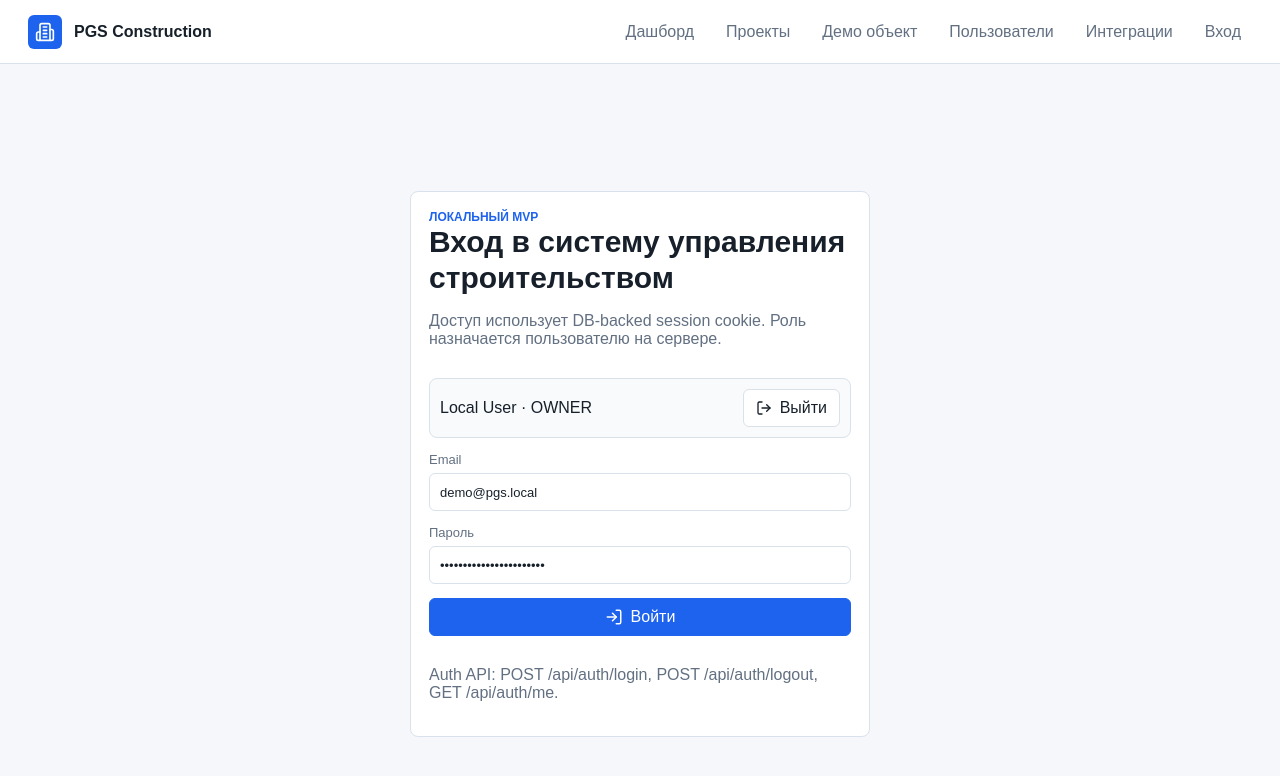
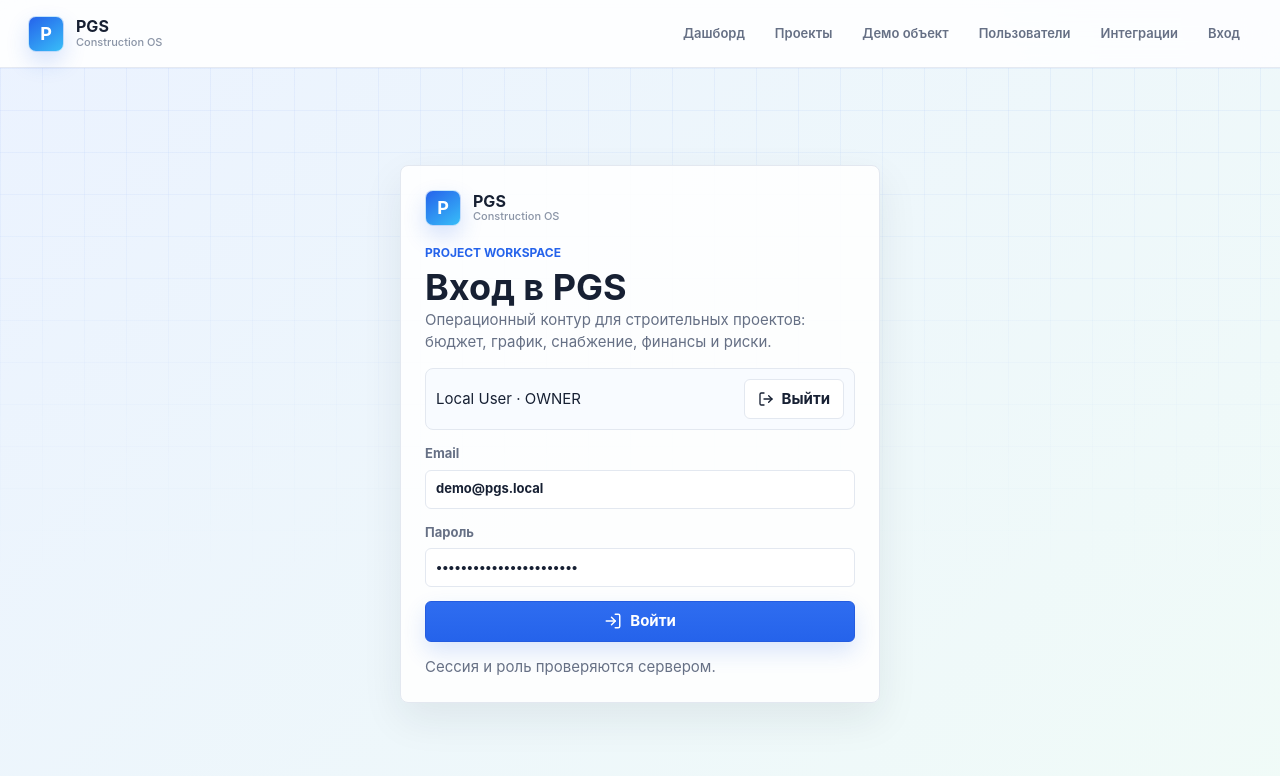
Before and after one commit to Grafnnn/PGS, a Next.js app: page /login in a window 1280 px wide. Shown: the top 776 px of the page. Built offline with nearby package versions, Linux system fonts and the light colour scheme; no server answers.

Commit message:
Redesign app with light SaaS interface (#11)
Redesign app with light SaaS interface

```diff
--- a/src/app/admin/integrations/page.tsx
+++ b/src/app/admin/integrations/page.tsx
@@ -82,7 +82,9 @@ export default async function AdminIntegrationsPage() {
                   <td>
                     <span className={`badge ${connector.mode === "enabled" ? "green" : connector.mode === "read_only" ? "blue" : "gray"}`}>{connector.mode}</span>
                   </td>
-                  <td>{connector.configured ? "configured" : "not configured"}</td>
+                  <td>
+                    <span className={`badge ${connector.configured ? "green" : "gray"}`}>{connector.configured ? "configured" : "not configured"}</span>
+                  </td>
                   <td>{connector.metadata ? Object.entries(connector.metadata).map(([key, value]) => `${key}: ${value}`).join("; ") : "-"}</td>
                   <td>{connector.notes.join(" ")}</td>
                   <td className={connector.warnings.length ? "delta-warn" : "muted"}>{connector.warnings.join(" ") || "-"}</td>
--- a/src/app/dashboard/page.tsx
+++ b/src/app/dashboard/page.tsx
@@ -35,7 +35,7 @@ export default async function DashboardPage() {
       </section>
 
       <section className="grid grid-2" style={{ marginTop: 16 }}>
-        <div className="panel stack">
+        <div className="panel stack panel-accent">
           <h2>Финансовая сводка</h2>
           <div className="grid grid-3">
             <Kpi title="Поступления" value={money(finance.incomingPayments)} tone="good" />
@@ -43,7 +43,7 @@ export default async function DashboardPage() {
             <Kpi title="Потребность" value={money(finance.financingNeed)} tone={finance.financingNeed ? "bad" : "good"} />
           </div>
         </div>
-        <div className="panel stack">
+        <div className="panel stack panel-accent">
           <h2>Снабжение</h2>
           <div className="grid grid-3">
             <Kpi title="Дефицитные позиции" value={String(materials.deficitItems.length)} tone="bad" />
--- a/src/app/globals.css
+++ b/src/app/globals.css
@@ -1,25 +1,56 @@
 :root {
-  --bg: #f5f7fa;
+  --bg: #f6f8fb;
+  --bg-soft: #eef6fb;
   --panel: #ffffff;
-  --line: #d9e1ea;
-  --text: #17202a;
-  --muted: #627082;
-  --blue: #1d63ed;
-  --green: #148a47;
-  --yellow: #a36500;
-  --red: #c9382f;
+  --panel-muted: #f8fbff;
+  --elevated: rgba(255, 255, 255, 0.88);
+  --line: #e3e8f0;
+  --line-strong: #d5deea;
+  --text: #172033;
+  --muted: #667085;
+  --muted-soft: #8a94a6;
+  --blue: #2563eb;
+  --blue-soft: #eaf2ff;
+  --cyan: #38bdf8;
+  --green: #17875a;
+  --green-soft: #e7f6ef;
+  --yellow: #a16207;
+  --yellow-soft: #fff6df;
+  --red: #c2413a;
+  --red-soft: #fff0ee;
   --gray: #64748b;
+  --shadow-sm: 0 1px 2px rgba(23, 32, 51, 0.05);
+  --shadow-md: 0 16px 40px rgba(23, 32, 51, 0.08);
+  --radius: 8px;
+  --radius-sm: 6px;
+  --focus: 0 0 0 4px rgba(37, 99, 235, 0.14);
+  --font-sans: Inter, ui-sans-serif, system-ui, -apple-system, BlinkMacSystemFont, "Segoe UI", sans-serif;
 }
 
 * {
   box-sizing: border-box;
 }
 
+html {
+  background: var(--bg);
+  color-scheme: light;
+}
+
 body {
   margin: 0;
-  background: var(--bg);
+  background:
+    linear-gradient(180deg, rgba(234, 242, 255, 0.82), rgba(246, 248, 251, 0) 360px),
+    radial-gradient(circle at top right, rgba(56, 189, 248, 0.18), transparent 330px),
+    var(--bg);
   color: var(--text);
-  font-family: Arial, Helvetica, sans-serif;
+  font-family: var(--font-sans), Inter, ui-sans-serif, system-ui, -apple-system, BlinkMacSystemFont, "Segoe UI", sans-serif;
+  font-size: 15px;
+  font-synthesis-weight: none;
+  line-height: 1.5;
+  min-width: 320px;
+  text-rendering: optimizeLegibility;
+  -webkit-font-smoothing: antialiased;
+  -moz-osx-font-smoothing: grayscale;
 }
 
 a {
@@ -34,18 +65,43 @@ textarea {
   font: inherit;
 }
 
+button,
+a,
+input,
+select,
+textarea {
+  transition:
+    background-color 180ms ease,
+    border-color 180ms ease,
+    box-shadow 180ms ease,
+    color 180ms ease,
+    opacity 180ms ease,
+    transform 180ms ease;
+}
+
+::selection {
+  background: rgba(37, 99, 235, 0.16);
+}
+
+:focus-visible {
+  box-shadow: var(--focus);
+  outline: 2px solid transparent;
+  outline-offset: 2px;
+}
+
 .app-shell {
   min-height: 100vh;
 }
 
 .topbar {
   align-items: center;
-  background: #ffffff;
-  border-bottom: 1px solid var(--line);
+  background: rgba(255, 255, 255, 0.86);
+  backdrop-filter: blur(16px);
+  border-bottom: 1px solid rgba(227, 232, 240, 0.92);
   display: flex;
   gap: 18px;
   justify-content: space-between;
-  min-height: 64px;
+  min-height: 68px;
   padding: 0 28px;
   position: sticky;
   top: 0;
@@ -54,45 +110,74 @@ textarea {
 
 .brand {
   align-items: center;
-  display: flex;
+  display: inline-flex;
+  flex: 0 0 auto;
   gap: 12px;
-  font-weight: 700;
+  min-width: max-content;
 }
 
 .brand-mark {
   align-items: center;
-  background: var(--blue);
-  border-radius: 6px;
+  background: linear-gradient(145deg, #2563eb, #38bdf8);
+  border: 1px solid rgba(255, 255, 255, 0.7);
+  border-radius: 8px;
+  box-shadow: 0 10px 22px rgba(37, 99, 235, 0.18);
   color: #fff;
-  display: flex;
-  height: 34px;
+  display: inline-flex;
+  font-size: 18px;
+  font-weight: 700;
+  height: 36px;
   justify-content: center;
-  width: 34px;
+  line-height: 1;
+  width: 36px;
+}
+
+.brand-copy {
+  display: grid;
+  gap: 1px;
+  line-height: 1.08;
+}
+
+.brand-name {
+  color: var(--text);
+  font-size: 16px;
+  font-weight: 700;
+}
+
+.brand-subtitle {
+  color: var(--muted-soft);
+  font-size: 11px;
+  font-weight: 500;
 }
 
 .nav {
   display: flex;
-  gap: 10px;
   flex-wrap: wrap;
+  gap: 6px;
+  justify-content: flex-end;
 }
 
 .nav a {
   border: 1px solid transparent;
-  border-radius: 6px;
+  border-radius: 999px;
   color: var(--muted);
-  padding: 8px 10px;
+  font-size: 13px;
+  font-weight: 600;
+  padding: 8px 11px;
 }
 
 .nav a:hover {
-  background: #edf3ff;
-  border-color: #c8d8ff;
+  background: var(--blue-soft);
+  border-color: #cbdcff;
   color: var(--blue);
+  transform: translateY(-1px);
 }
 
 .page {
+  animation: page-in 260ms ease both;
   margin: 0 auto;
   max-width: 1440px;
-  padding: 28px;
+  padding: 30px 28px 42px;
 }
 
 .header-row,
@@ -104,32 +189,52 @@ textarea {
   margin-bottom: 20px;
 }
 
+.toolbar {
+  flex-wrap: wrap;
+}
+
 .eyebrow {
   color: var(--blue);
   font-size: 12px;
   font-weight: 700;
   letter-spacing: 0;
+  margin-bottom: 5px;
   text-transform: uppercase;
 }
 
 h1,
 h2,
+h3,
+p {
+  margin-top: 0;
+}
+
+h1,
+h2,
 h3 {
+  color: var(--text);
   letter-spacing: 0;
-  margin: 0;
+  margin-bottom: 0;
 }
 
 h1 {
-  font-size: 30px;
-  line-height: 1.2;
+  font-size: clamp(26px, 3vw, 36px);
+  font-weight: 650;
+  line-height: 1.16;
 }
 
 h2 {
   font-size: 20px;
+  font-weight: 650;
 }
 
 h3 {
   font-size: 16px;
+  font-weight: 650;
+}
+
+p:last-child {
+  margin-bottom: 0;
 }
 
 .muted {
@@ -154,25 +259,48 @@ h3 {
 }
 
 .panel {
-  background: var(--panel);
+  background: var(--elevated);
   border: 1px solid var(--line);
-  border-radius: 8px;
+  border-radius: var(--radius);
+  box-shadow: var(--shadow-sm);
   padding: 18px;
+}
+
+.panel:hover {
+  border-color: var(--line-strong);
+}
+
+.panel-accent {
+  background:
+    linear-gradient(135deg, rgba(234, 242, 255, 0.9), rgba(255, 255, 255, 0.96)),
+    var(--panel);
 }
 
 .kpi {
   display: grid;
-  gap: 10px;
+  gap: 8px;
+  min-width: 0;
+}
+
+.panel.kpi {
+  min-height: 112px;
 }
 
 .kpi-label {
+  align-items: center;
   color: var(--muted);
+  display: flex;
   font-size: 13px;
+  font-weight: 600;
+  gap: 8px;
 }
 
 .kpi-value {
+  color: var(--text);
   font-size: 24px;
-  font-weight: 700;
+  font-weight: 680;
+  line-height: 1.12;
+  overflow-wrap: anywhere;
 }
 
 .delta-good {
@@ -188,47 +316,59 @@ h3 {
 }
 
 .badge {
+  align-items: center;
+  border: 1px solid transparent;
   border-radius: 999px;
   display: inline-flex;
   font-size: 12px;
   font-weight: 700;
-  padding: 5px 9px;
+  line-height: 1;
+  padding: 6px 9px;
   white-space: nowrap;
 }
 
 .badge.blue {
-  background: #e8f0ff;
-  color: var(--blue);
+  background: var(--blue-soft);
+  border-color: #cbdcff;
+  color: #1d4ed8;
 }
 
 .badge.green {
-  background: #e8f7ef;
+  background: var(--green-soft);
+  border-color: #c6ead7;
   color: var(--green);
 }
 
 .badge.yellow {
-  background: #fff5df;
+  background: var(--yellow-soft);
+  border-color: #f4df9f;
   color: var(--yellow);
 }
 
 .badge.red {
-  background: #ffecea;
+  background: var(--red-soft);
+  border-color: #ffd1cc;
   color: var(--red);
 }
 
 .badge.gray {
-  background: #eef2f6;
+  background: #eef2f7;
+  border-color: #dde5ef;
   color: var(--gray);
 }
 
 .table-wrap {
+  background: var(--panel);
   border: 1px solid var(--line);
-  border-radius: 8px;
+  border-radius: var(--radius);
+  box-shadow: inset 0 1px 0 rgba(255, 255, 255, 0.8);
   overflow: auto;
+  width: 100%;
 }
 
 table {
-  border-collapse: collapse;
+  border-collapse: separate;
+  border-spacing: 0;
   min-width: 900px;
   width: 100%;
 }
@@ -236,19 +376,29 @@ table {
 th,
 td {
   border-bottom: 1px solid var(--line);
-  padding: 11px 12px;
+  padding: 12px 13px;
   text-align: left;
   vertical-align: top;
 }
 
 th {
-  background: #f8fafc;
-  color: #445164;
-  font-size: 12px;
+  background: #f8fbff;
+  color: #4b5b72;
+  font-size: 11px;
+  font-weight: 750;
+  letter-spacing: 0;
   position: sticky;
   text-transform: uppercase;
   top: 0;
   z-index: 1;
+}
+
+tbody tr {
+  background: #fff;
+}
+
+tbody tr:hover {
+  background: #fbfdff;
 }
 
 tr:last-child td {
@@ -259,19 +409,27 @@ tr:last-child td {
 .icon-button {
   align-items: center;
   border: 1px solid var(--line);
-  border-radius: 6px;
+  border-radius: var(--radius-sm);
   cursor: pointer;
   display: inline-flex;
+  font-weight: 650;
   gap: 8px;
   justify-content: center;
-  min-height: 38px;
-  padding: 8px 12px;
+  min-height: 39px;
+  padding: 8px 13px;
+  white-space: nowrap;
 }
 
 .button.primary {
-  background: var(--blue);
-  border-color: var(--blue);
+  background: linear-gradient(180deg, #2f6df0, var(--blue));
+  border-color: #245ce0;
+  box-shadow: 0 10px 22px rgba(37, 99, 235, 0.16);
   color: #fff;
+}
+
+.button.primary:hover {
+  box-shadow: 0 14px 28px rgba(37, 99, 235, 0.2);
+  transform: translateY(-1px);
 }
 
 .button.secondary,
@@ -280,33 +438,59 @@ tr:last-child td {
   color: var(--text);
 }
 
-.button:disabled {
+.button.secondary:hover,
+.icon-button:hover {
+  background: #f8fbff;
+  border-color: #cbdcff;
+  color: var(--blue);
+  transform: translateY(-1px);
+}
+
+.button:disabled,
+.icon-button:disabled {
   cursor: wait;
-  opacity: 0.6;
+  opacity: 0.58;
+  transform: none;
+}
+
+.icon-button {
+  min-height: 34px;
+  padding: 7px;
+  width: 34px;
 }
 
 .tabs {
-  border-bottom: 1px solid var(--line);
+  background: rgba(255, 255, 255, 0.78);
+  border: 1px solid var(--line);
+  border-radius: var(--radius);
   display: flex;
-  gap: 6px;
+  gap: 5px;
   margin: 22px 0 18px;
   overflow-x: auto;
+  padding: 5px;
 }
 
 .tab {
   background: transparent;
-  border: 0;
-  border-bottom: 3px solid transparent;
+  border: 1px solid transparent;
+  border-radius: var(--radius-sm);
   color: var(--muted);
   cursor: pointer;
-  padding: 12px 10px 10px;
+  font-weight: 650;
+  padding: 9px 11px;
   white-space: nowrap;
 }
 
+.tab:hover {
+  background: var(--blue-soft);
+  color: var(--blue);
+}
+
 .tab.active {
-  border-color: var(--blue);
+  background: #fff;
+  border-color: #cbdcff;
+  box-shadow: var(--shadow-sm);
   color: var(--blue);
-  font-weight: 700;
 }
 
 .form-grid {
@@ -319,6 +503,7 @@ label {
   color: var(--muted);
   display: grid;
   font-size: 13px;
+  font-weight: 650;
   gap: 6px;
 }
 
@@ -327,52 +512,132 @@ select,
 textarea {
   background: #fff;
   border: 1px solid var(--line);
-  border-radius: 6px;
+  border-radius: var(--radius-sm);
   color: var(--text);
-  min-height: 38px;
+  min-height: 39px;
   padding: 8px 10px;
   width: 100%;
 }
 
+input:hover,
+select:hover,
+textarea:hover {
+  border-color: var(--line-strong);
+}
+
+input:focus,
+select:focus,
+textarea:focus {
+  border-color: #9bbcff;
+}
+
 textarea {
-  min-height: 110px;
+  line-height: 1.55;
+  min-height: 116px;
   resize: vertical;
+}
+
+input[type="file"] {
+  color: var(--muted);
+  padding: 7px;
+}
+
+input[type="checkbox"] {
+  accent-color: var(--blue);
+  min-height: auto;
 }
 
 .login-page {
   align-items: center;
+  background:
+    linear-gradient(135deg, rgba(234, 242, 255, 0.9), rgba(236, 253, 245, 0.58)),
+    var(--bg);
   display: grid;
-  min-height: 100vh;
-  padding: 28px;
+  min-height: calc(100vh - 68px);
+  overflow: hidden;
+  padding: 32px;
+  position: relative;
+}
+
+.login-page::before {
+  background:
+    linear-gradient(90deg, rgba(37, 99, 235, 0.08) 1px, transparent 1px),
+    linear-gradient(180deg, rgba(37, 99, 235, 0.08) 1px, transparent 1px);
+  background-size: 42px 42px;
+  content: "";
+  inset: 0;
+  mask-image: linear-gradient(180deg, rgba(0, 0, 0, 0.7), transparent 70%);
+  pointer-events: none;
+  position: absolute;
 }
 
 .login-box {
   margin: 0 auto;
-  max-width: 460px;
+  max-width: 480px;
+  position: relative;
   width: 100%;
 }
 
+.auth-card {
+  box-shadow: var(--shadow-md);
+  padding: 24px;
+}
+
+.auth-brand {
+  margin-bottom: 4px;
+}
+
+.error-text,
+.success-text {
+  border-radius: var(--radius-sm);
+  font-size: 13px;
+  font-weight: 600;
+  margin: 0;
+  padding: 10px 12px;
+}
+
 .error-text {
+  background: var(--red-soft);
+  border: 1px solid #ffd1cc;
   color: var(--red);
-  font-size: 13px;
-  margin: 0;
 }
 
 .success-text {
+  background: var(--green-soft);
+  border: 1px solid #c6ead7;
   color: var(--green);
-  font-size: 13px;
-  margin: 0;
 }
 
 .inline-status {
   align-items: center;
-  background: #f8fafc;
+  background: var(--panel-muted);
   border: 1px solid var(--line);
-  border-radius: 8px;
+  border-radius: var(--radius);
   display: flex;
   gap: 10px;
   justify-content: space-between;
   padding: 10px;
+}
+
+.search-label {
+  max-width: 420px;
+  width: 100%;
+}
+
+.search-field {
+  position: relative;
+}
+
+.search-field svg {
+  color: var(--muted-soft);
+  left: 10px;
+  pointer-events: none;
+  position: absolute;
+  top: 11px;
+}
+
+.search-field input {
+  padding-left: 34px;
 }
 
 .stack {
@@ -380,25 +645,110 @@ textarea {
   gap: 14px;
 }
 
+.panel-title {
+  align-items: center;
+  display: flex;
+  gap: 8px;
+}
+
+.row-actions {
+  display: flex;
+  gap: 6px;
+}
+
+.import-panel {
+  background:
+    linear-gradient(135deg, rgba(234, 242, 255, 0.88), rgba(255, 255, 255, 0.94)),
+    var(--panel);
+}
+
+.checkbox-row {
+  align-items: center;
+  display: flex;
+  gap: 8px;
+}
+
+.checkbox-row input {
+  width: auto;
+}
+
+.ai-panel {
+  background:
+    linear-gradient(135deg, rgba(234, 242, 255, 0.94), rgba(236, 253, 245, 0.58)),
+    #fff;
+  border-color: #d7e5f8;
+}
+
+.ai-actions {
+  justify-content: flex-start;
+  margin-bottom: 0;
+}
+
+.ai-composer {
+  display: grid;
+  gap: 12px;
+}
+
 .ai-answer {
-  background: #f8fafc;
-  border: 1px solid var(--line);
-  border-radius: 8px;
-  line-height: 1.55;
-  min-height: 160px;
+  background: rgba(255, 255, 255, 0.84);
+  border: 1px solid #d7e5f8;
+  border-radius: var(--radius);
+  line-height: 1.58;
+  min-height: 168px;
   padding: 16px;
   white-space: pre-wrap;
 }
 
+.ai-answer.empty {
+  color: var(--muted);
+}
+
+.ai-answer.loading {
+  color: var(--blue);
+}
+
+.ai-answer.error {
+  background: var(--red-soft);
+  border-color: #ffd1cc;
+  color: var(--red);
+}
+
+@keyframes page-in {
+  from {
+    opacity: 0;
+    transform: translateY(8px);
+  }
+
+  to {
+    opacity: 1;
+    transform: translateY(0);
+  }
+}
+
+@media (max-width: 1100px) {
+  .grid-4 {
+    grid-template-columns: repeat(2, minmax(0, 1fr));
+  }
+
+  .topbar {
+    align-items: flex-start;
+    flex-direction: column;
+    gap: 12px;
+    padding: 14px 20px;
+  }
+
+  .nav {
+    justify-content: flex-start;
+  }
+}
+
 @media (max-width: 980px) {
-  .grid-4,
   .grid-3,
   .grid-2,
   .form-grid {
     grid-template-columns: repeat(2, minmax(0, 1fr));
   }
 
-  .topbar,
   .header-row,
   .toolbar {
     align-items: flex-start;
@@ -407,6 +757,10 @@ textarea {
 }
 
 @media (max-width: 640px) {
+  body {
+    font-size: 14px;
+  }
+
   .grid-4,
   .grid-3,
   .grid-2,
@@ -415,10 +769,62 @@ textarea {
   }
 
   .page {
+    padding: 22px 14px 34px;
+  }
+
+  .panel {
+    padding: 15px;
+  }
+
+  .topbar {
+    position: static;
+  }
+
+  .brand-subtitle {
+    display: none;
+  }
+
+  .nav {
+    display: grid;
+    grid-template-columns: repeat(2, minmax(0, 1fr));
+    width: 100%;
+  }
+
+  .nav a {
+    text-align: center;
+  }
+
+  .login-page {
+    min-height: auto;
+    padding: 20px 14px 30px;
+  }
+
+  .login-box {
+    max-width: 100%;
+  }
+
+  .auth-card {
     padding: 18px;
   }
 
-  h1 {
-    font-size: 24px;
+  .button,
+  .icon-button {
+    white-space: normal;
+  }
+
+  .inline-status {
+    align-items: flex-start;
+    flex-direction: column;
   }
 }
+
+@media (prefers-reduced-motion: reduce) {
+  *,
+  *::before,
+  *::after {
+    animation-duration: 1ms !important;
+    animation-iteration-count: 1 !important;
+    scroll-behavior: auto !important;
+    transition-duration: 1ms !important;
+  }
+}
--- a/src/app/invite/accept/page.tsx
+++ b/src/app/invite/accept/page.tsx
@@ -2,6 +2,7 @@
 
 import { FormEvent, useEffect, useState } from "react";
 import { UserPlus } from "lucide-react";
+import { BrandLogo } from "@/components/brand-logo";
 
 function readError(data: { error?: string | { message?: string } }) {
   return typeof data.error === "string" ? data.error : data.error?.message ?? "Ошибка запроса.";
@@ -42,7 +43,10 @@ export default function AcceptInvitePage() {
 
   return (
     <main className="login-page">
-      <form className="login-box panel stack" onSubmit={(event) => void submit(event)}>
+      <form className="login-box panel stack auth-card" onSubmit={(event) => void submit(event)}>
+        <div className="auth-brand">
+          <BrandLogo href="/login" />
+        </div>
         <div>
           <div className="eyebrow">PGS invite</div>
           <h1>Принять приглашение</h1>
--- a/src/app/layout.tsx
+++ b/src/app/layout.tsx
@@ -1,6 +1,6 @@
 import type { Metadata } from "next";
 import Link from "next/link";
-import { Building2 } from "lucide-react";
+import { BrandLogo } from "@/components/brand-logo";
 import "./globals.css";
 
 export const metadata: Metadata = {
@@ -14,12 +14,7 @@ export default function RootLayout({ children }: { children: React.ReactNode })
       <body>
         <div className="app-shell">
           <header className="topbar">
-            <Link className="brand" href="/dashboard">
-              <span className="brand-mark">
-                <Building2 size={20} />
-              </span>
-              <span>PGS Construction</span>
-            </Link>
+            <BrandLogo />
             <nav className="nav">
               <Link href="/dashboard">Дашборд</Link>
               <Link href="/projects">Проекты</Link>
--- a/src/app/login/page.tsx
+++ b/src/app/login/page.tsx
@@ -2,6 +2,7 @@
 
 import { FormEvent, useEffect, useState } from "react";
 import { LogIn, LogOut } from "lucide-react";
+import { BrandLogo } from "@/components/brand-logo";
 
 type CurrentUser = {
   id: string;
@@ -62,11 +63,14 @@ export default function LoginPage() {
 
   return (
     <main className="login-page">
-      <form className="login-box panel stack" onSubmit={(event) => void submit(event)}>
+      <form className="login-box panel stack auth-card" onSubmit={(event) => void submit(event)}>
+        <div className="auth-brand">
+          <BrandLogo href="/dashboard" />
+        </div>
         <div>
-          <div className="eyebrow">Локальный MVP</div>
-          <h1>Вход в систему управления строительством</h1>
-          <p className="muted">Доступ использует DB-backed session cookie. Роль назначается пользователю на сервере.</p>
+          <div className="eyebrow">Project workspace</div>
+          <h1>Вход в PGS</h1>
+          <p className="muted">Операционный контур для строительных проектов: бюджет, график, снабжение, финансы и риски.</p>
         </div>
         {currentUser && (
           <div className="inline-status">
@@ -92,7 +96,7 @@ export default function LoginPage() {
           <LogIn size={18} />
           {loading ? "Входим..." : "Войти"}
         </button>
-        <p className="muted">Auth API: POST /api/auth/login, POST /api/auth/logout, GET /api/auth/me.</p>
+        <p className="muted">Сессия и роль проверяются сервером.</p>
       </form>
     </main>
   );
--- a/src/app/reset-password/page.tsx
+++ b/src/app/reset-password/page.tsx
@@ -2,6 +2,7 @@
 
 import { FormEvent, useEffect, useState } from "react";
 import { KeyRound } from "lucide-react";
+import { BrandLogo } from "@/components/brand-logo";
 
 function readError(data: { error?: string | { message?: string } }) {
   return typeof data.error === "string" ? data.error : data.error?.message ?? "Ошибка запроса.";
@@ -41,7 +42,10 @@ export default function ResetPasswordPage() {
 
   return (
     <main className="login-page">
-      <form className="login-box panel stack" onSubmit={(event) => void submit(event)}>
+      <form className="login-box panel stack auth-card" onSubmit={(event) => void submit(event)}>
+        <div className="auth-brand">
+          <BrandLogo href="/login" />
+        </div>
         <div>
           <div className="eyebrow">PGS auth</div>
           <h1>Сброс пароля</h1>
--- /dev/null
+++ b/src/components/brand-logo.tsx
@@ -0,0 +1,30 @@
+import Link from "next/link";
+
+type BrandLogoProps = {
+  href?: "/dashboard" | "/login";
+  compact?: boolean;
+};
+
+export function BrandLogo({ href = "/dashboard", compact = false }: BrandLogoProps) {
+  const content = (
+    <>
+      <span className="brand-mark" aria-hidden="true">
+        P
+      </span>
+      <span className="brand-copy">
+        <span className="brand-name">PGS</span>
+        {!compact && <span className="brand-subtitle">Construction OS</span>}
+      </span>
+    </>
+  );
+
+  if (!href) {
+    return <div className="brand">{content}</div>;
+  }
+
+  return (
+    <Link className="brand" href={href}>
+      {content}
+    </Link>
+  );
+}
```
Also changed, not shown: src/app/projects/page.tsx (+4 -4 lines), src/components/project-workspace.tsx (+24 -17 lines).
